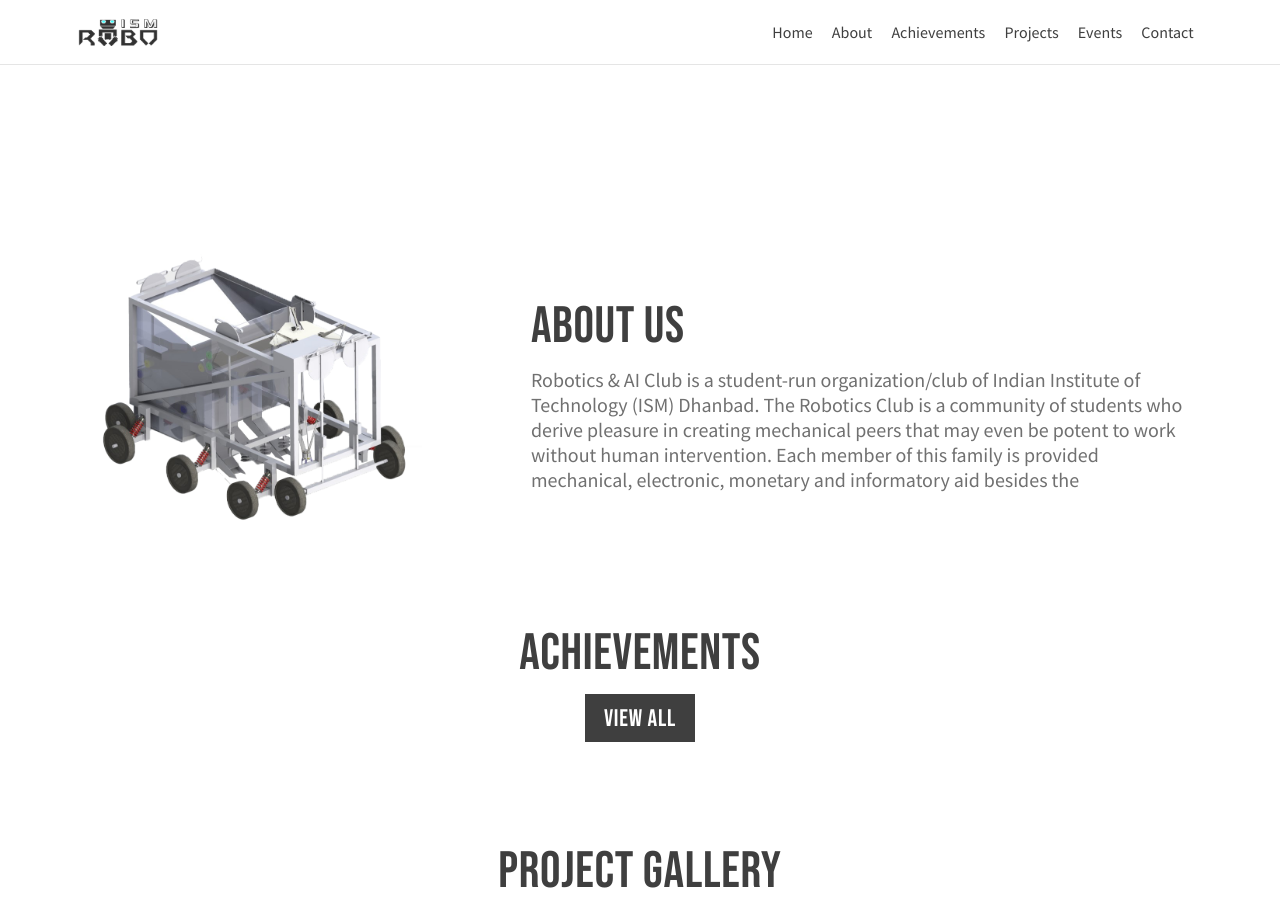
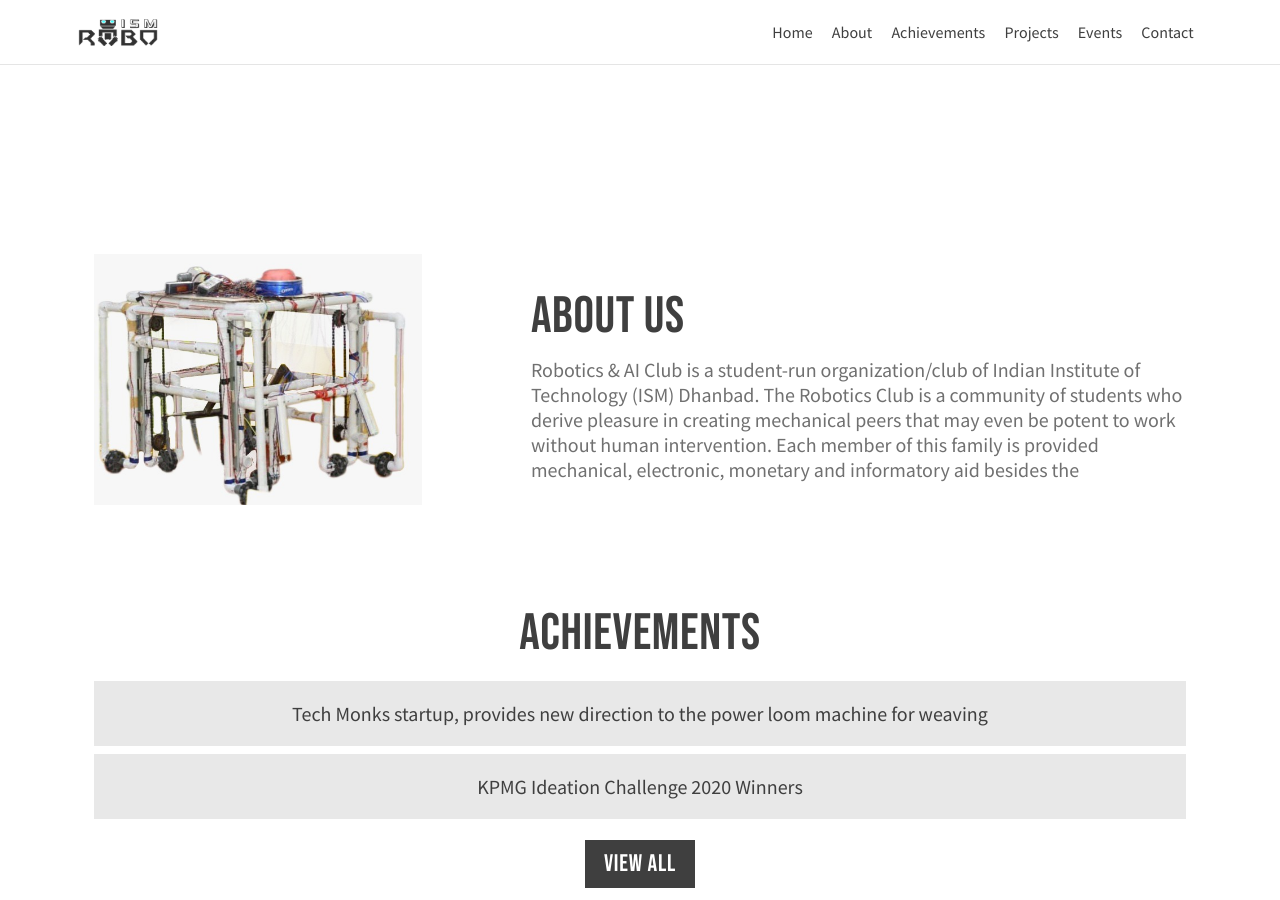
Before and after one commit to dhruvsh-1729/roboism.github.io, a Jekyll site: the page built from pages/index.html, in a window 1280 px wide and 900 px high, scrolled down 704 px. Built offline with Jekyll 4.4.1, drawn with Linux system fonts in a browser that asks for light colours; nearby versions of some CDN libraries.

Commit message:
added achievement briefs on home page

```diff
--- a/_data/achievements.json
+++ b/_data/achievements.json
@@ -3,12 +3,14 @@
         "title": "Tech Monks Startup",
         "image": "https://swaraj-jain.github.io/ROBOISM-Webpage/img/techmonk.png",
         "description": "Tech Monks Engineering Solutions LLP is a startup founded by the alumni of RoboISM. Their product 'Digital Punch Card' saves 20-25 days of time and work per design of saree, which was earlier required to build manual punch cards for sarees. Digital Punch Card is an electronic device which uses the saree's design in bitmap file and is more lasting than the manual one. The device future gives direction to the power loom machine for the weaving.",
-        "participants": "Nitya Nand, Shanmukh Krishna Srikakolapu"
+        "participants": "Nitya Nand, Shanmukh Krishna Srikakolapu",
+        "brief": "Tech Monks startup, provides new direction to the power loom machine for weaving"
     },
     {
         "title": "KPMG Ideation Challenge 2020 Winners",
         "image": "https://swaraj-jain.github.io/ROBOISM-Webpage/img/KPMG.jpg",
         "description": "The Global KPMG Ideation Challenge 2020 saw participants from 18 countries, pitching their ideas regarding newer ways of work using Data Analytics and Artificial Intelligence. Our team from RoboISM emerged victorious as the Global Challenge with their disruptive innovation in the mining industry to enable safer and more sustainable extraction.",
-        "participants": "Srajan Gupta, Parth Hetamsaria, Varnika Kumari, Sanchit Kumar"
+        "participants": "Srajan Gupta, Parth Hetamsaria, Varnika Kumari, Sanchit Kumar",
+        "brief": "KPMG Ideation Challenge 2020 Winners"
     }
 ]
--- a/css/index.css
+++ b/css/index.css
@@ -228,3 +228,15 @@ a.button.button--primary:hover::before {
         flex-grow: 1;
     }
 }
+
+.achievement-brief {
+    margin-bottom: .4em;
+    padding: 1em;
+    background: #e8e8e8;
+    font-weight: 400;
+    font-size: 1.25rem;
+}
+
+.content__content#achievements {
+    padding: .4rem 0 .8rem;
+}
--- a/pages/index.html
+++ b/pages/index.html
@@ -25,7 +25,7 @@ home: true
     </div>
     <div class="block block--2-column">
         <div class="block__image">
-            <img src="images/rendered1.png" alt="">
+            <img src="images/terracebot.jpeg" alt="">
         </div>
         <div class="content">
             <div class="content__heading">
@@ -41,7 +41,12 @@ home: true
             <div class="content__heading">
                 Achievements
             </div>
-            <div class="content__content">
+            <div class="content__content" id="achievements">
+                {% for achievement in site.data.achievements limit:3 %}
+                    <div class="achievement-brief">
+                        {{ achievement.brief }}
+                    </div>
+                {% endfor %}
             </div>
         </div>
         <a href="/achievements" class="button button--secondary">
```
Also changed, not shown: images/drone.jpeg (added), images/terracebot.jpeg (added).
